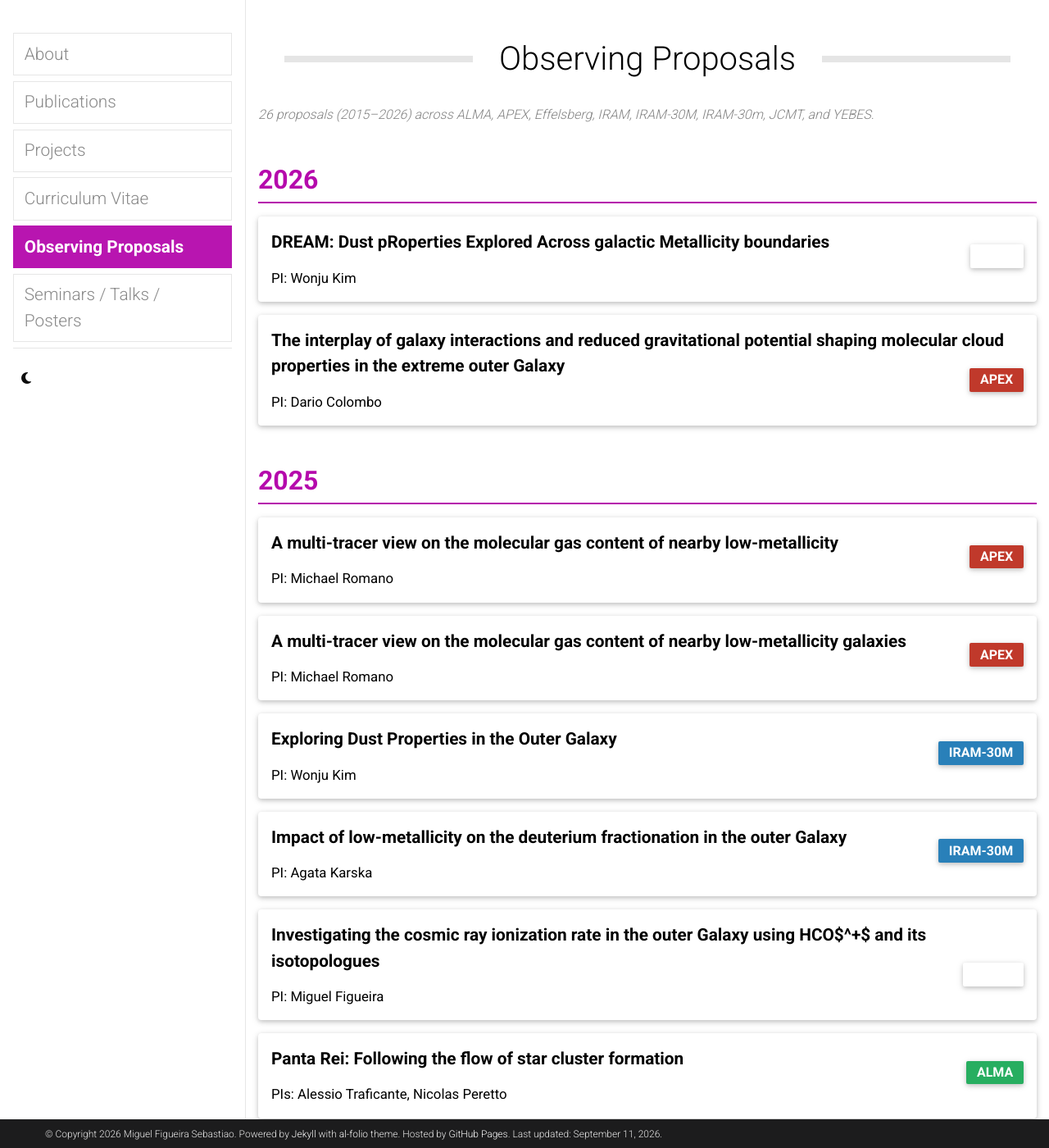
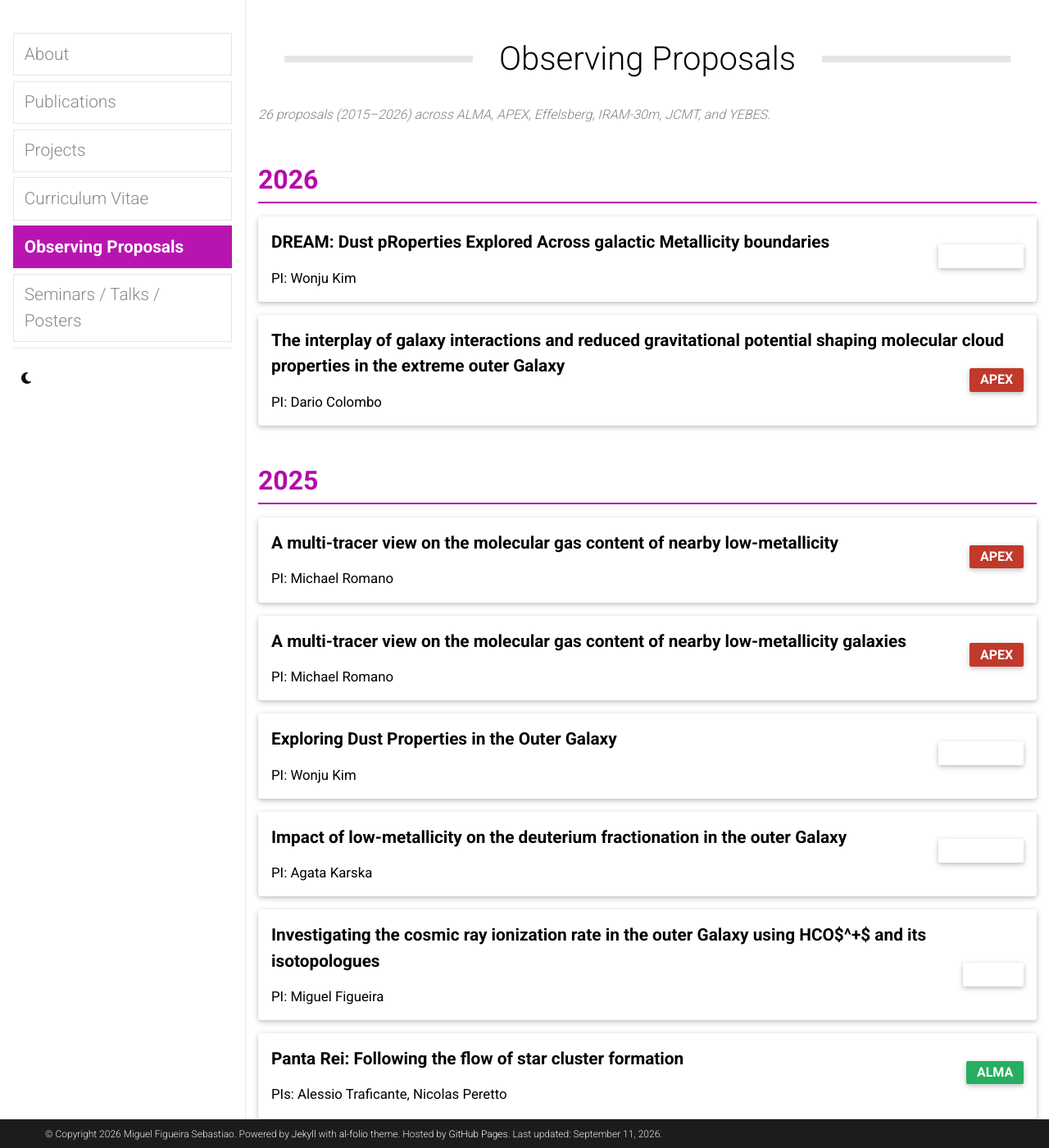
Before and after one commit to mfigueira-astro/mfigueira-astro.github.io, a Jekyll site: the page built from _pages/observing-proposals.md, in a window 1280 px wide and 1400 px high. Shown: the whole window at 82% size. Built offline with Jekyll 4.4.1, drawn with Linux system fonts in a browser that asks for light colours; comment, search, counter and statistics services are not loaded; a style sheet for code colours, icons or effects is not loaded.

Commit message:
Update website

```diff
--- a/_pages/observing-proposals.md
+++ b/_pages/observing-proposals.md
@@ -9,12 +9,12 @@
 
 <div class="publications">
 
-<p class="proposals-summary">26 proposals (2015–2026) across ALMA, APEX, Effelsberg, IRAM, IRAM-30M, IRAM-30m, JCMT, and YEBES.</p>
+<p class="proposals-summary">26 proposals (2015–2026) across ALMA, APEX, Effelsberg, IRAM-30m, JCMT, and YEBES.</p>
 
 <h2>2026</h2>
 
 <div class="card mt-3 p-3">
-  <div class="prop-title">DREAM: Dust pRoperties Explored Across galactic Metallicity boundaries {% assign _tel = "IRAM" %}{% if site.data.telescopes[_tel] %}<abbr class="badge" style="background-color:{{ site.data.telescopes[_tel].color }}">{{ _tel }}</abbr>{% else %}<abbr class="badge">IRAM</abbr>{% endif %}</div>
+  <div class="prop-title">DREAM: Dust pRoperties Explored Across galactic Metallicity boundaries {% assign _tel = "IRAM-30m" %}{% if site.data.telescopes[_tel] %}<abbr class="badge" style="background-color:{{ site.data.telescopes[_tel].color }}">{{ _tel }}</abbr>{% else %}<abbr class="badge">IRAM-30m</abbr>{% endif %}</div>
   <div class="periodical">PI: Wonju Kim</div>
 </div>
 
@@ -36,12 +36,12 @@
 </div>
 
 <div class="card mt-3 p-3">
-  <div class="prop-title">Exploring Dust Properties in the Outer Galaxy {% assign _tel = "IRAM-30M" %}{% if site.data.telescopes[_tel] %}<abbr class="badge" style="background-color:{{ site.data.telescopes[_tel].color }}">{{ _tel }}</abbr>{% else %}<abbr class="badge">IRAM-30M</abbr>{% endif %}</div>
+  <div class="prop-title">Exploring Dust Properties in the Outer Galaxy {% assign _tel = "IRAM-30m" %}{% if site.data.telescopes[_tel] %}<abbr class="badge" style="background-color:{{ site.data.telescopes[_tel].color }}">{{ _tel }}</abbr>{% else %}<abbr class="badge">IRAM-30m</abbr>{% endif %}</div>
   <div class="periodical">PI: Wonju Kim</div>
 </div>
 
 <div class="card mt-3 p-3">
-  <div class="prop-title">Impact of low-metallicity on the deuterium fractionation in the outer Galaxy {% assign _tel = "IRAM-30M" %}{% if site.data.telescopes[_tel] %}<abbr class="badge" style="background-color:{{ site.data.telescopes[_tel].color }}">{{ _tel }}</abbr>{% else %}<abbr class="badge">IRAM-30M</abbr>{% endif %}</div>
+  <div class="prop-title">Impact of low-metallicity on the deuterium fractionation in the outer Galaxy {% assign _tel = "IRAM-30m" %}{% if site.data.telescopes[_tel] %}<abbr class="badge" style="background-color:{{ site.data.telescopes[_tel].color }}">{{ _tel }}</abbr>{% else %}<abbr class="badge">IRAM-30m</abbr>{% endif %}</div>
   <div class="periodical">PI: Agata Karska</div>
 </div>
 
```
Also changed, not shown: 5 other files.
